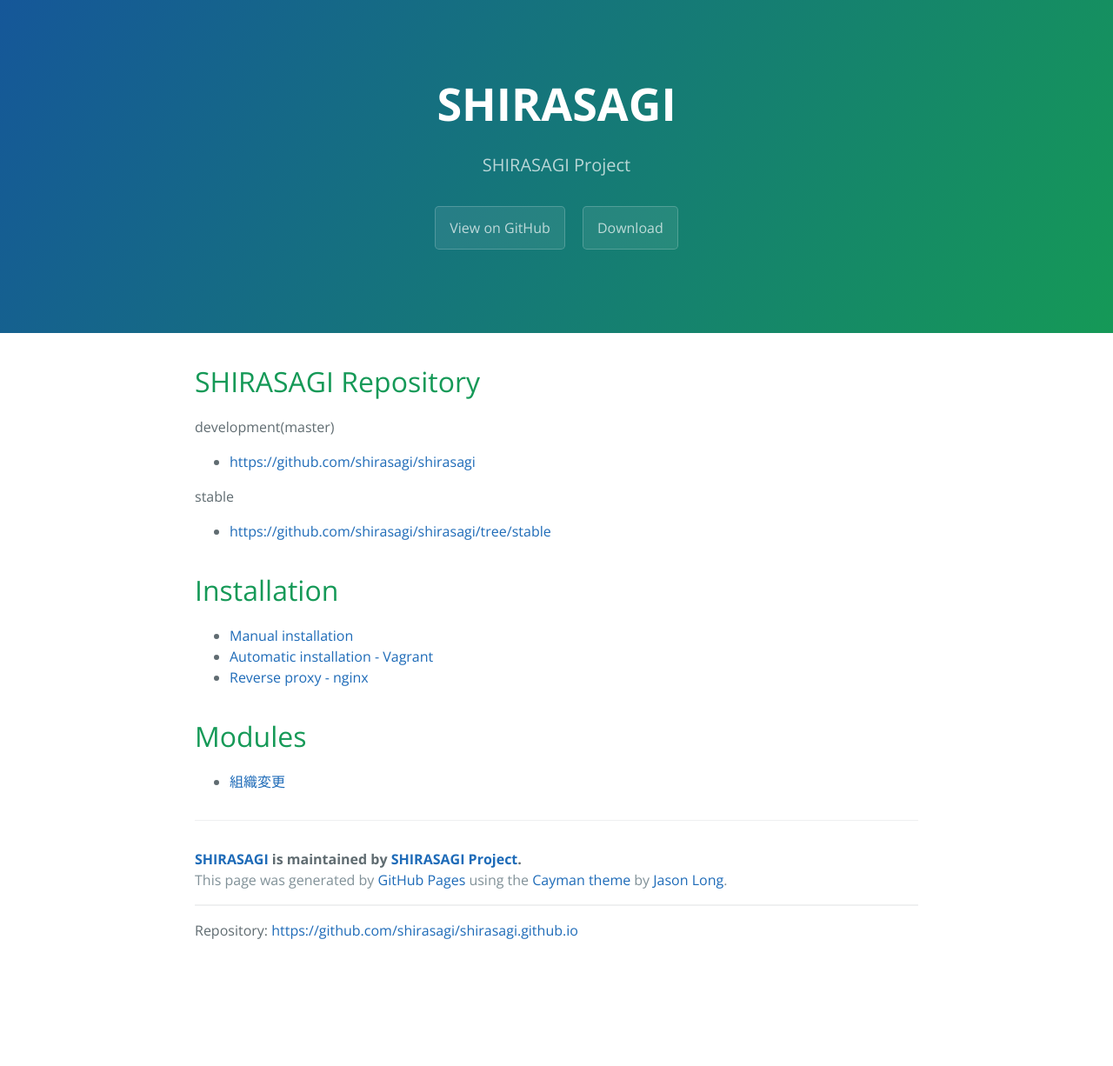
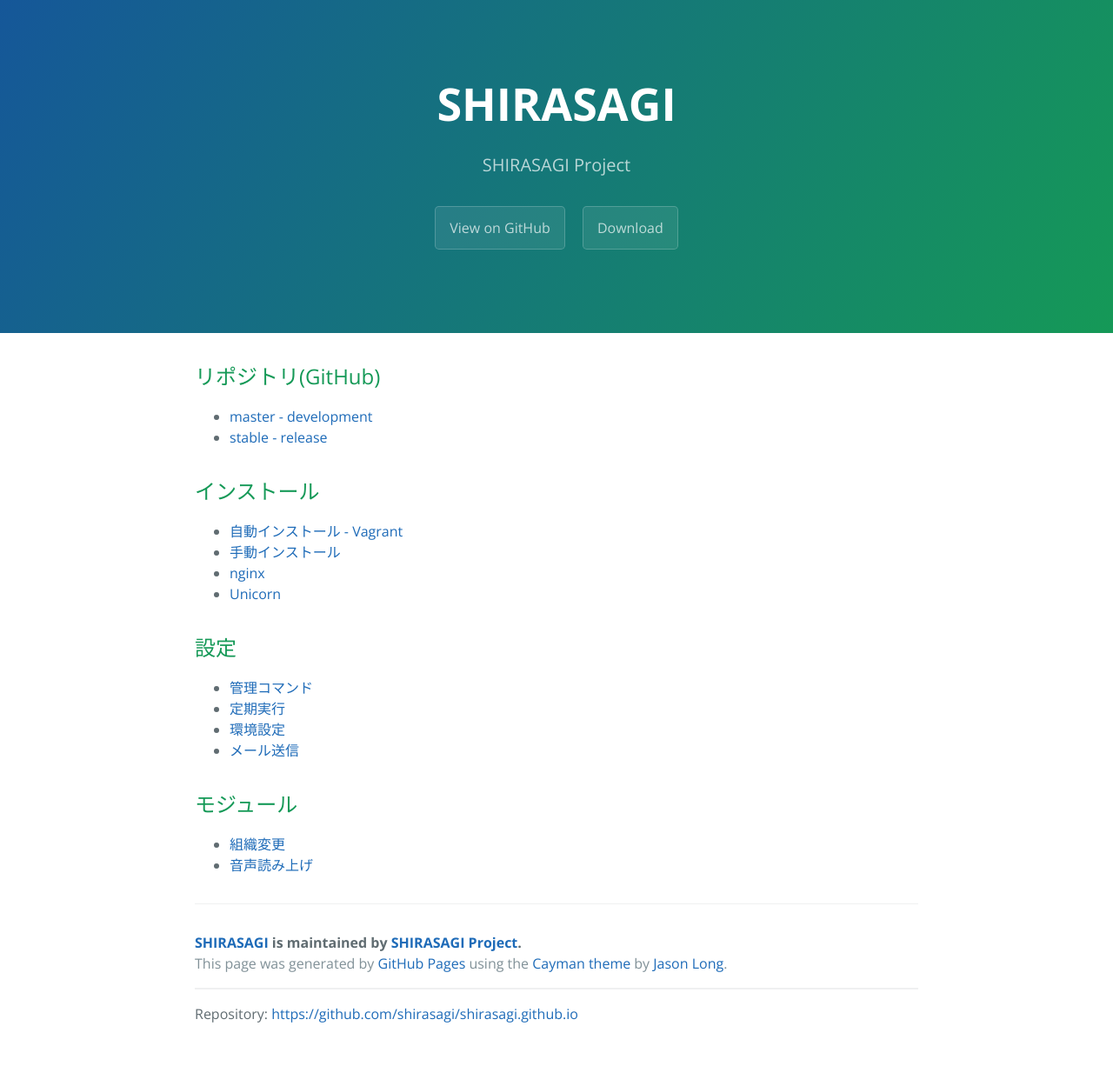
Before and after one commit to shirasagi/shirasagi.github.io, a Jekyll site: the page built from index.md, in a window 1280 px wide. Shown: the whole page at 87% size. Built offline with Jekyll 4.4.1, drawn with Linux system fonts in a browser that asks for light colours; nearby versions of some CDN libraries; Markdown is read by kramdown in place of the engine named in the settings; before the commit the page ends 1130 px from its top, so only the background shows below that.

Commit message:
add setting documents

```diff
--- a/index.md
+++ b/index.md
@@ -3,22 +3,26 @@
 title: SHIRASAGI
 ---
 
-# SHIRASAGI Repository
+## リポジトリ(GitHub)
 
-development(master)
+- [master - development](https://github.com/shirasagi/shirasagi)
+- [stable - release](https://github.com/shirasagi/shirasagi/tree/stable)
 
-- https://github.com/shirasagi/shirasagi
+## インストール
 
-stable
+- [自動インストール - Vagrant](installation/vagrant.html)
+- [手動インストール](installation/manual.html)
+- [nginx](installation/nginx.html)
+- [Unicorn](installation/unicorn.html)
 
-- https://github.com/shirasagi/shirasagi/tree/stable
+## 設定
 
-# Installation
+- [管理コマンド](setting/cmd.html)
+- [定期実行](setting/cron.html)
+- [環境設定](setting/env.html)
+- [メール送信](setting/mail.html)
 
-- [Manual installation](installation/manual.html)
-- [Automatic installation - Vagrant](installation/vagrant.html)
-- [Reverse proxy - nginx](installation/nginx.html)
-
-# Modules
+## モジュール
 
 - [組織変更](module/chorg.html)
+- [音声読み上げ](module/voice.html)
```
Also changed, not shown: installation/manual.md (+6 -52 lines), installation/unicorn.md (added, +65 -0 lines), module/voice.md (added, +57 -0 lines), setting/cmd.md (added, +44 -0 lines), setting/cron.md (added, +12 -0 lines), setting/env.md (added, +25 -0 lines), setting/mail.md (added, +47 -0 lines).
